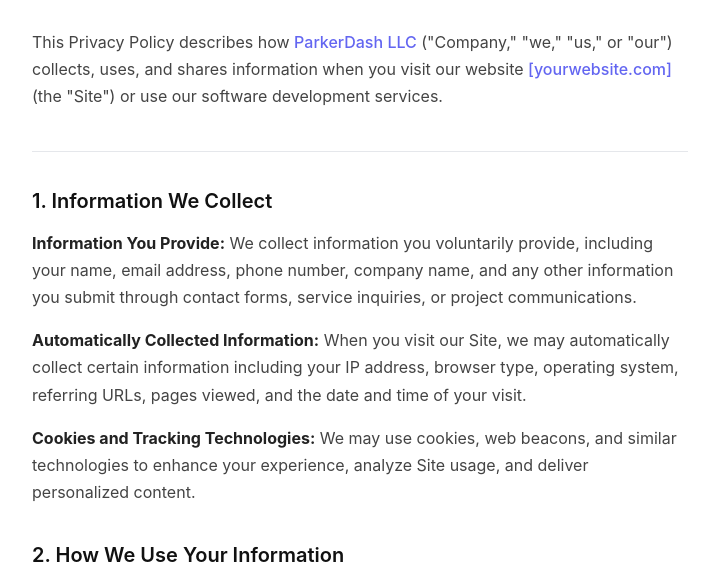
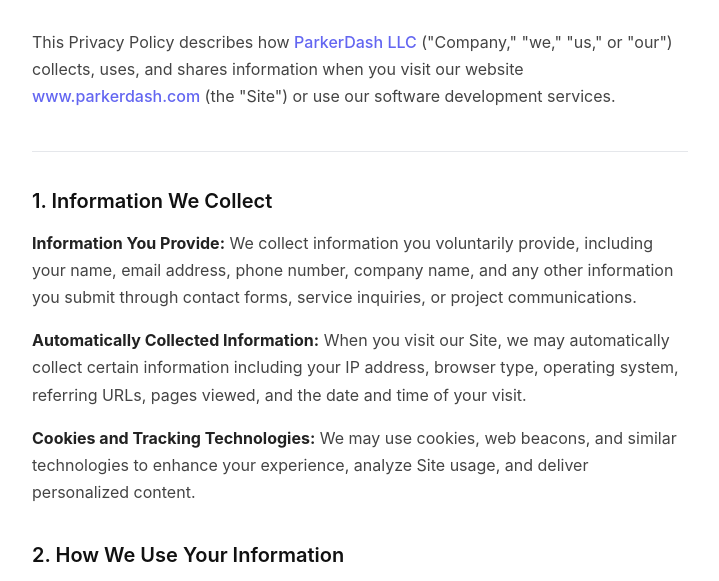
Before and after one commit to bholdman/ParkerDash, a plain HTML site: page privacy.html in a window 1280 px wide. Shown: the part 206-787 px from the top of the page, without its empty margins (280-999 px from the left). Drawn offline with Linux system fonts and the light colour scheme.

Commit message:
Update privacy.html

```diff
--- a/privacy.html
+++ b/privacy.html
@@ -107,7 +107,7 @@
       <p class="effective-date"><strong>Effective Date:</strong> <span class="placeholder">12-01-2025</span></p>
 
       <div class="intro">
-        <p>This Privacy Policy describes how <span class="placeholder">ParkerDash LLC</span> ("Company," "we," "us," or "our") collects, uses, and shares information when you visit our website <span class="placeholder">[yourwebsite.com]</span> (the "Site") or use our software development services.</p>
+        <p>This Privacy Policy describes how <span class="placeholder">ParkerDash LLC</span> ("Company," "we," "us," or "our") collects, uses, and shares information when you visit our website <span class="placeholder">www.parkerdash.com</span> (the "Site") or use our software development services.</p>
       </div>
 
       <h2>1. Information We Collect</h2>
```
